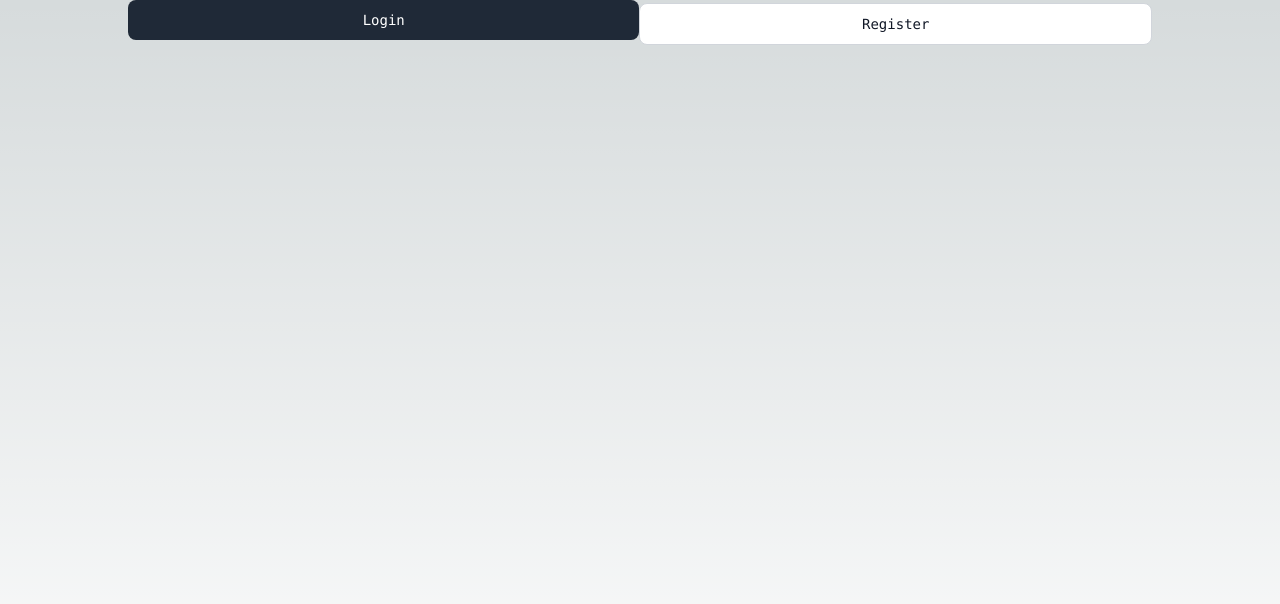
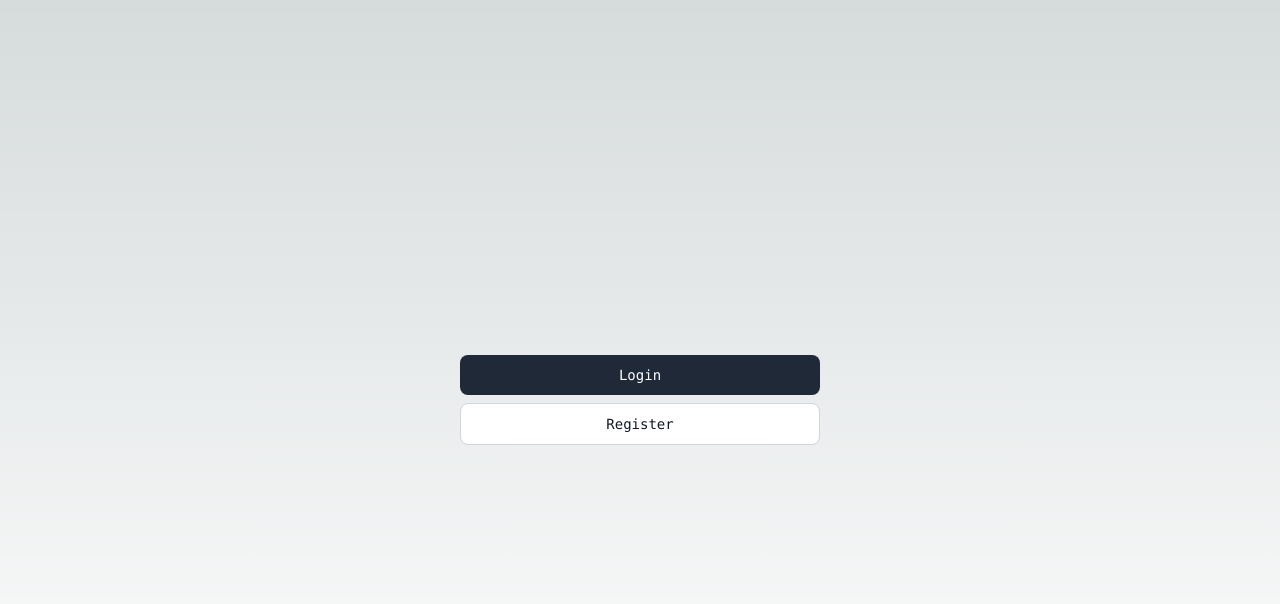
Before and after one commit to akarshvprakash/apple-platform-auth, a Next.js app: page / in a window 1280 px wide. Shown: the top 604 px of the page. Built offline with nearby package versions, Linux system fonts and the light colour scheme.

Commit message:
Update globals.css

```diff
--- a/app/globals.css
+++ b/app/globals.css
@@ -31,3 +31,16 @@ body {
     text-wrap: balance;
   }
 }
+
+.login-page {
+  display: flex;
+  justify-content: center;
+}
+
+.login-page > div {
+  display: flex;
+  flex-direction: row;
+  align-items: center;
+  flex-wrap: wrap;
+  max-width: 360px;
+}
```
